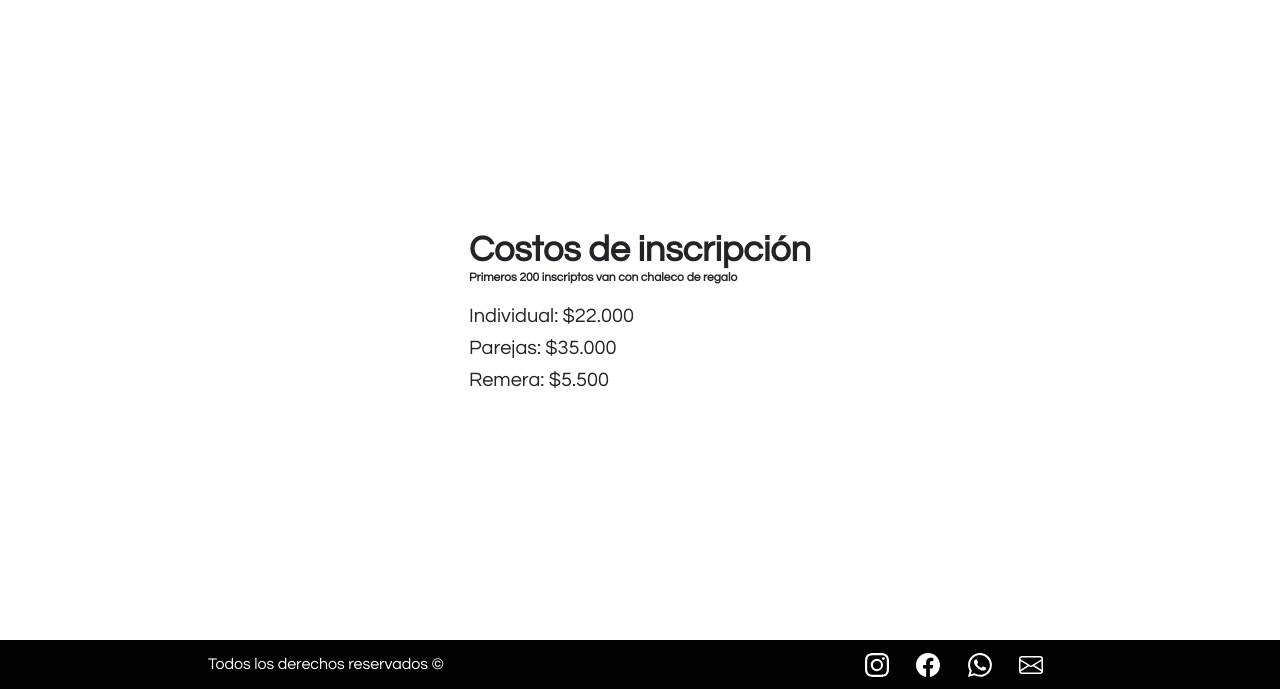
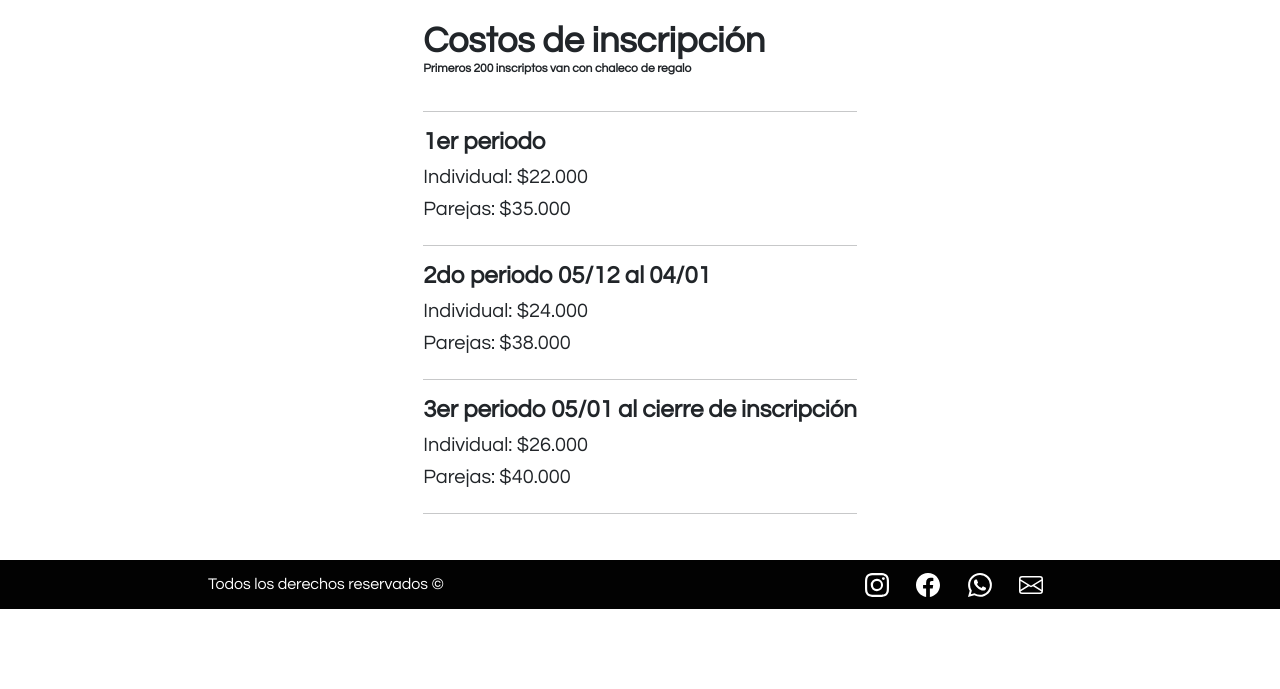
Before and after one commit to Milej/carrera, a PHP site: template resources/views/costos.php in a window 1280 px wide. Shown: the part 203-892 px from the top of the page. After the commit the page ends 812 px from the top, so only its background shows below. Run offline with PHP 8.4, Linux system fonts and the light colour scheme; the template is opened without the code that fills it, so the values that code supplies are empty; some libraries are stand-ins or nearby versions.

Commit message:
se actualizaron algunas secciones, algunos pdf y se subieron los pdf

```diff
--- a/config/Core.php
+++ b/config/Core.php
@@ -5,10 +5,10 @@ define('APP_NAME', 'Desafio Los Reartes');
 
 // Carpeta de la aplicacion
 /* En caso de que la aplicación esté en la carpeta raíz del servidor dejar vacio */
-define('APP_FOLDER', '/');
+define('APP_FOLDER', '/carrera/');
 
 // Estado de aplicacion
-define('ENVIROMENT', 'production');
+define('ENVIROMENT', 'dev');
 
 // Timezone aplicacion
 define('TIMEZONE', 'America/Cordoba');
--- a/resources/modules/navbar.php
+++ b/resources/modules/navbar.php
@@ -41,11 +41,11 @@
           <li><a class="dropdown-item" href="costos">Costos</a></li>
             <li><a class="dropdown-item" href="https://speedbike.com.ar/Inscripcion/DesafioLosReartesVista" target="_blank">Inscriptos</a></li>
             <li><hr></li>
-            <li><a class="dropdown-item" href="#" target="_blank">
+            <li><a class="dropdown-item" href="./public/pdf/ficha.pdf " target="_blank">
             <svg xmlns="http://www.w3.org/2000/svg" width="16" height="16" fill="currentColor" class="bi bi-arrow-return-right" viewBox="0 0 16 16">
               <path fill-rule="evenodd" d="M1.5 1.5A.5.5 0 0 0 1 2v4.8a2.5 2.5 0 0 0 2.5 2.5h9.793l-3.347 3.346a.5.5 0 0 0 .708.708l4.2-4.2a.5.5 0 0 0 0-.708l-4-4a.5.5 0 0 0-.708.708L13.293 8.3H3.5A1.5 1.5 0 0 1 2 6.8V2a.5.5 0 0 0-.5-.5z"/>
             </svg> Ficha corredor</a></li>
-            <li><a class="dropdown-item" href="./public/pdf/autorizacion-menores.pdf" target="_blank">
+            <li><a class="dropdown-item" href="./public/pdf/autorizacion.pdf" target="_blank">
             <svg xmlns="http://www.w3.org/2000/svg" width="16" height="16" fill="currentColor" class="bi bi-arrow-return-right" viewBox="0 0 16 16">
               <path fill-rule="evenodd" d="M1.5 1.5A.5.5 0 0 0 1 2v4.8a2.5 2.5 0 0 0 2.5 2.5h9.793l-3.347 3.346a.5.5 0 0 0 .708.708l4.2-4.2a.5.5 0 0 0 0-.708l-4-4a.5.5 0 0 0-.708.708L13.293 8.3H3.5A1.5 1.5 0 0 1 2 6.8V2a.5.5 0 0 0-.5-.5z"/>
             </svg> Aut. Menores</a></li>
--- a/resources/views/costos.php
+++ b/resources/views/costos.php
@@ -19,7 +19,7 @@
         .contenedor-horario{
             display: grid;
             width: 100%;
-            height: 80vh;
+            height: 70vh;
             place-content: center;
         }
 
@@ -48,12 +48,25 @@
     <span>Primeros 200 inscriptos van con chaleco de regalo</span>
     </p>
 
+    <hr>
 
+    <h4 class="fw-bold">1er periodo</h4>
     <h5>Individual: $22.000</h5>
-
     <h5>Parejas: $35.000</h5>
 
-    <h5>Remera: $5.500</h5>
+    <hr>
+
+    <h4 class="fw-bold">2do periodo 05/12 al 04/01</h4>
+    <h5>Individual: $24.000</h5>
+    <h5>Parejas: $38.000</h5>
+
+    <hr>
+
+    <h4 class="fw-bold">3er periodo 05/01 al cierre de inscripción</h4>
+    <h5>Individual: $26.000</h5>
+    <h5>Parejas: $40.000</h5>
+
+    <hr>
 
   </div>
 
```
Also changed, not shown: resources/views/etapas.php (+8 -8 lines), 4 other files.
